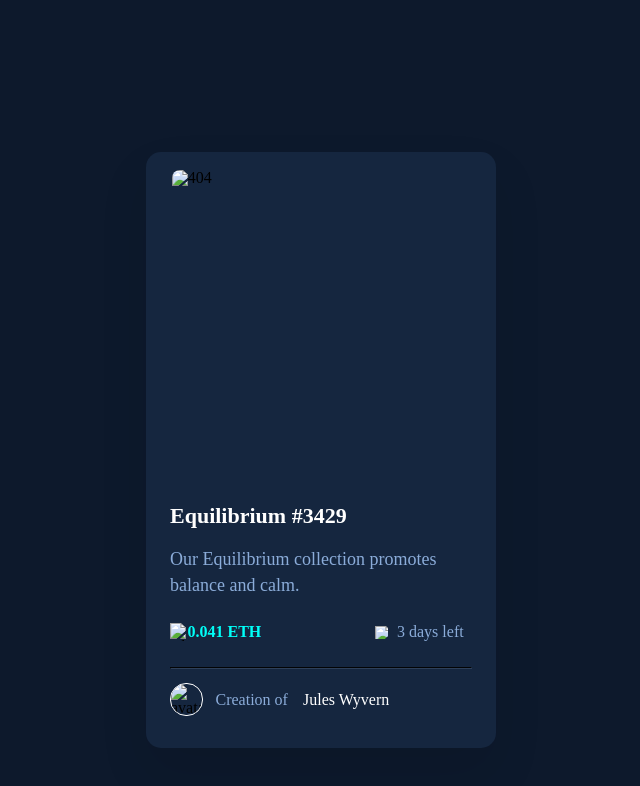
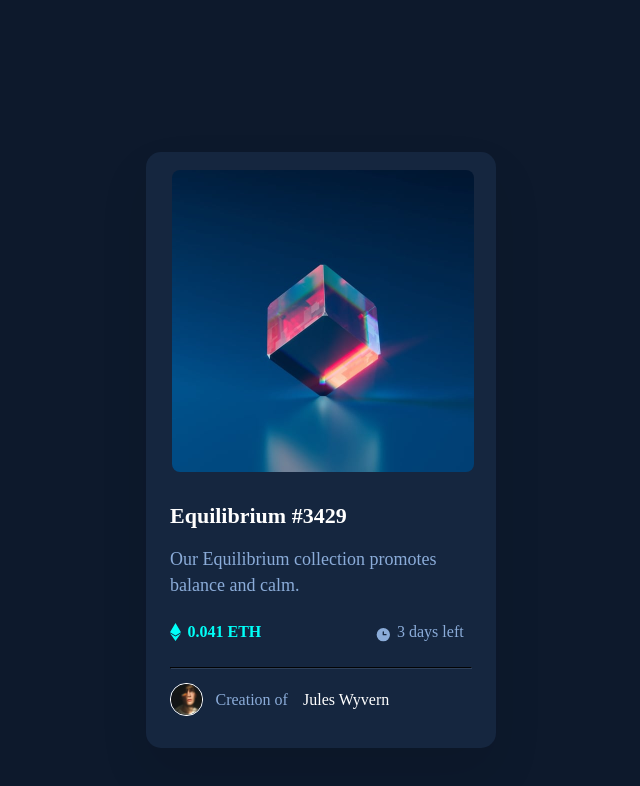
Before and after one commit to NickMaisuradze/nft-card-preview-component, a plain HTML site: page index.html in a window 1280 px wide. Shown: the top 786 px of the page, without its empty margins (399-1039 px from the left). Drawn offline with Linux system fonts and the light colour scheme; the site is published under a folder, as on GitHub Pages, so addresses that start at the root find nothing; a web font is replaced by a local one.

Commit message:
Update index.html

```diff
--- a/index.html
+++ b/index.html
@@ -14,21 +14,21 @@
 
     <div class="container">
         <div class="img-container">
-            <img class="view-icon" src="/images/icon-view.svg" alt="view-icon">
-            <img class="main-img" src="/images/image-equilibrium.jpg" alt="404" />
+            <img class="view-icon" src="images/icon-view.svg" alt="view-icon">
+            <img class="main-img" src="images/image-equilibrium.jpg" alt="404" />
         </div>
 
         <h1 class="heading">Equilibrium #3429</h1>
         <p class="description">Our Equilibrium collection promotes balance and calm.</p>
         <div class="ether-div">
-            <img class="ether-icon" src="/images/icon-ethereum.svg" alt="ether-icon" />
+            <img class="ether-icon" src="images/icon-ethereum.svg" alt="ether-icon" />
             <h3 class="price">0.041 ETH</h3>
-            <img class="clock-icon" src="/images/icon-clock.svg" alt="clock-icon" />
+            <img class="clock-icon" src="images/icon-clock.svg" alt="clock-icon" />
             <p class="clock-text">3 days left</p>
         </div>
         <hr class="rectangle" />
         <div class="avatar-div">
-            <img class="avatar" src="/images/image-avatar.png" alt="avatar-icon" />
+            <img class="avatar" src="images/image-avatar.png" alt="avatar-icon" />
             <p class="avatar-text">Creation of</p>
             <a href="#"><span>Jules Wyvern</span></a>
         </div>
```
